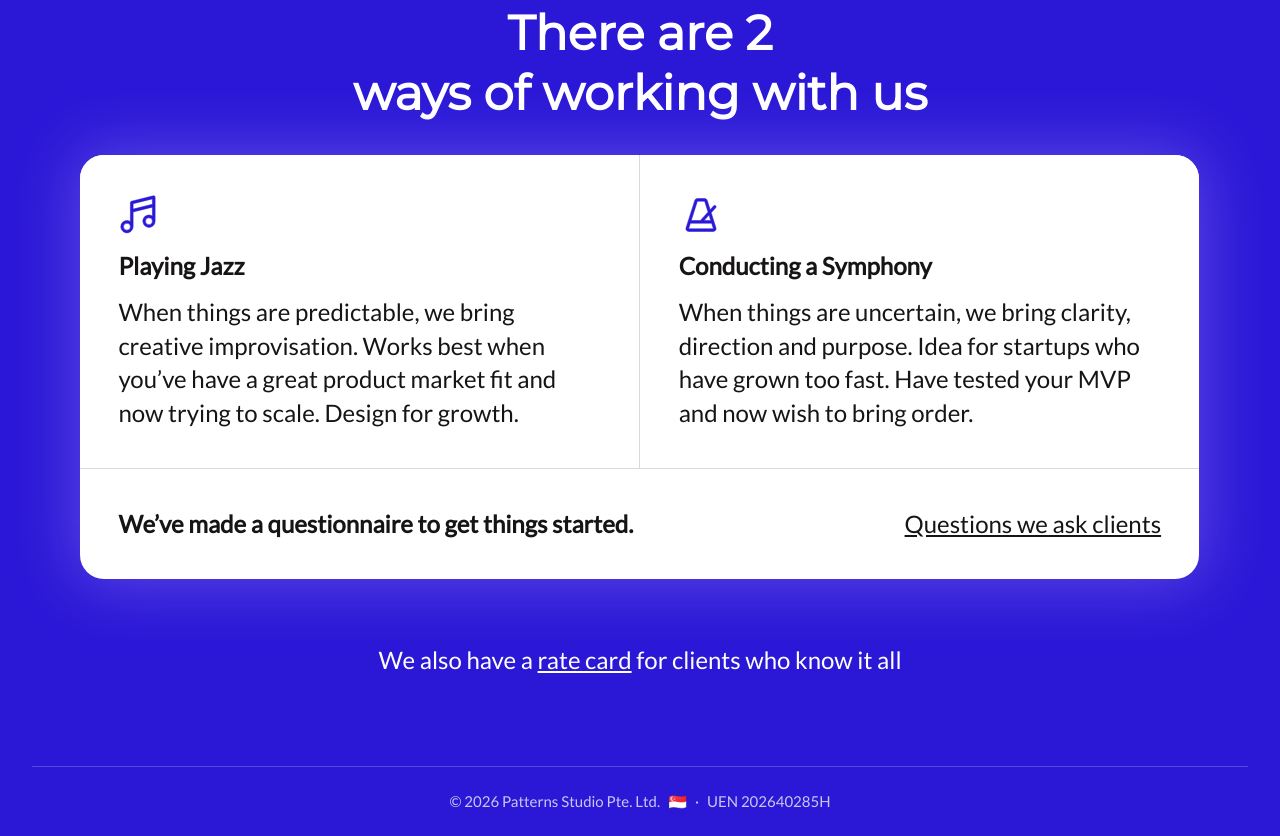
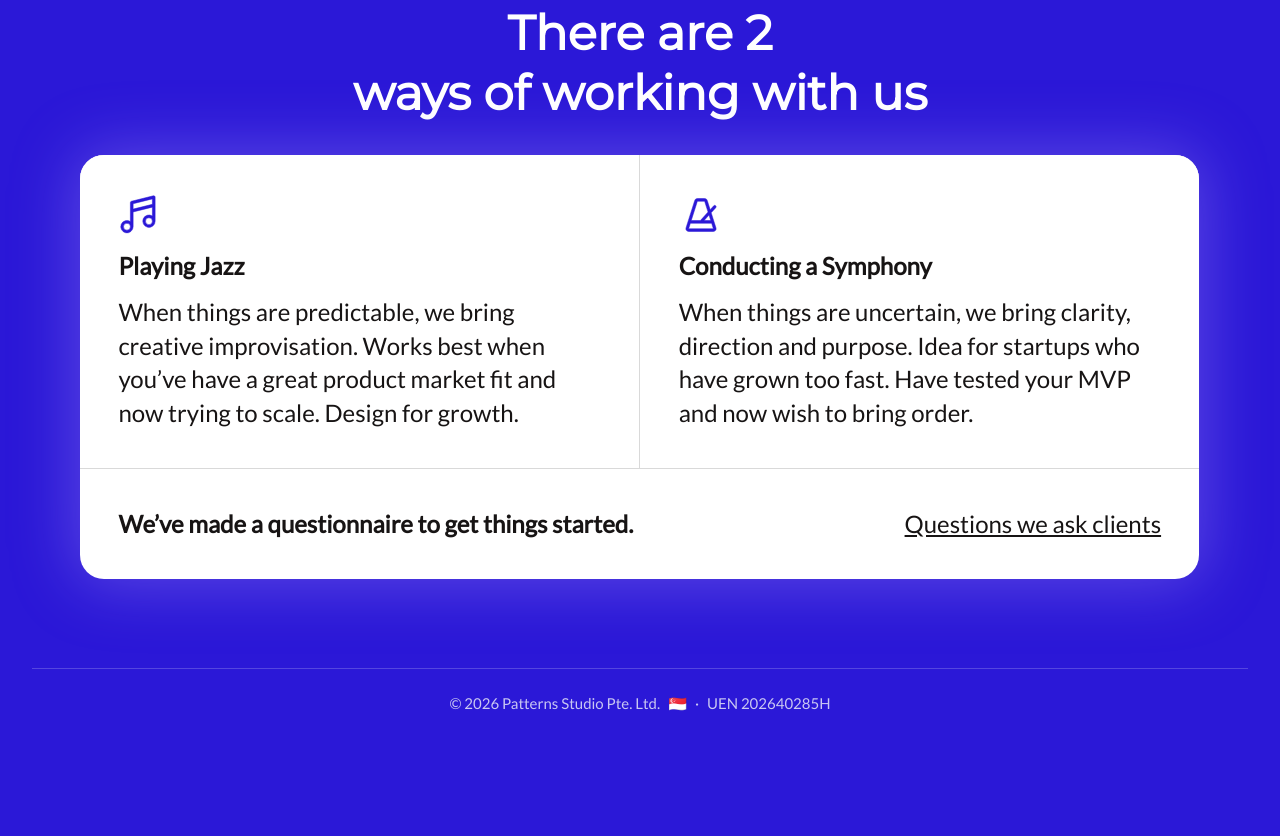
Before and after one commit to nimkarkedar/patternsstudio-v2, an Astro site: page /approach in a window 1280 px wide. Shown: the part 1225-2061 px from the top of the page. After the commit the page ends 1963 px from the top, so only its background shows below. Built offline with nearby package versions, Linux system fonts and the light colour scheme; Astro itself is replaced by a stand-in of ours.

Commit message:
Hide the rate card: /approach line commented out, page renamed to _rate-card.astro (not built)
Co-Authored-By: Claude Opus 5.5 <noreply@anthropic.com>

```diff
--- a/src/data/site.ts
+++ b/src/data/site.ts
@@ -95,7 +95,7 @@ export const routes = {
   services: path('/services'),
   about: path('/about'),
   contact: path('/contact'),
-  rateCard: path('/rate-card'), // the rate card, linked from /approach (MacBook Air - 36)
+  rateCard: path('/rate-card'), // the rate card (MacBook Air - 36). Hidden 2026-11-15: page is src/pages/_rate-card.astro, link commented out on /approach
   // Opens the visitor's email app with a draft ready (Kedar, 2026-11-13): subject "Hello!", body as below.
   email: `mailto:${site.email}?subject=${encodeURIComponent('Hello!')}&body=${encodeURIComponent('You can add your details here...')}`,
   work: (slug: string) => path(`/work/${slug}`),
--- a/src/pages/approach.astro
+++ b/src/pages/approach.astro
@@ -66,7 +66,9 @@ const ways = [
       </Card>
     </section>
 
+    {/* Rate card hidden (Kedar, 2026-11-15). To bring it back: uncomment this line and rename src/pages/_rate-card.astro → rate-card.astro.
     <p class="t-p rate">We also have a <a class="link" href={routes.rateCard}>rate card</a> for clients who know it all</p>
+    */}
   </div>
 </BaseLayout>
 
```
Also changed, not shown: src/pages/_rate-card.astro (renamed from src/pages/rate-card.astro).
